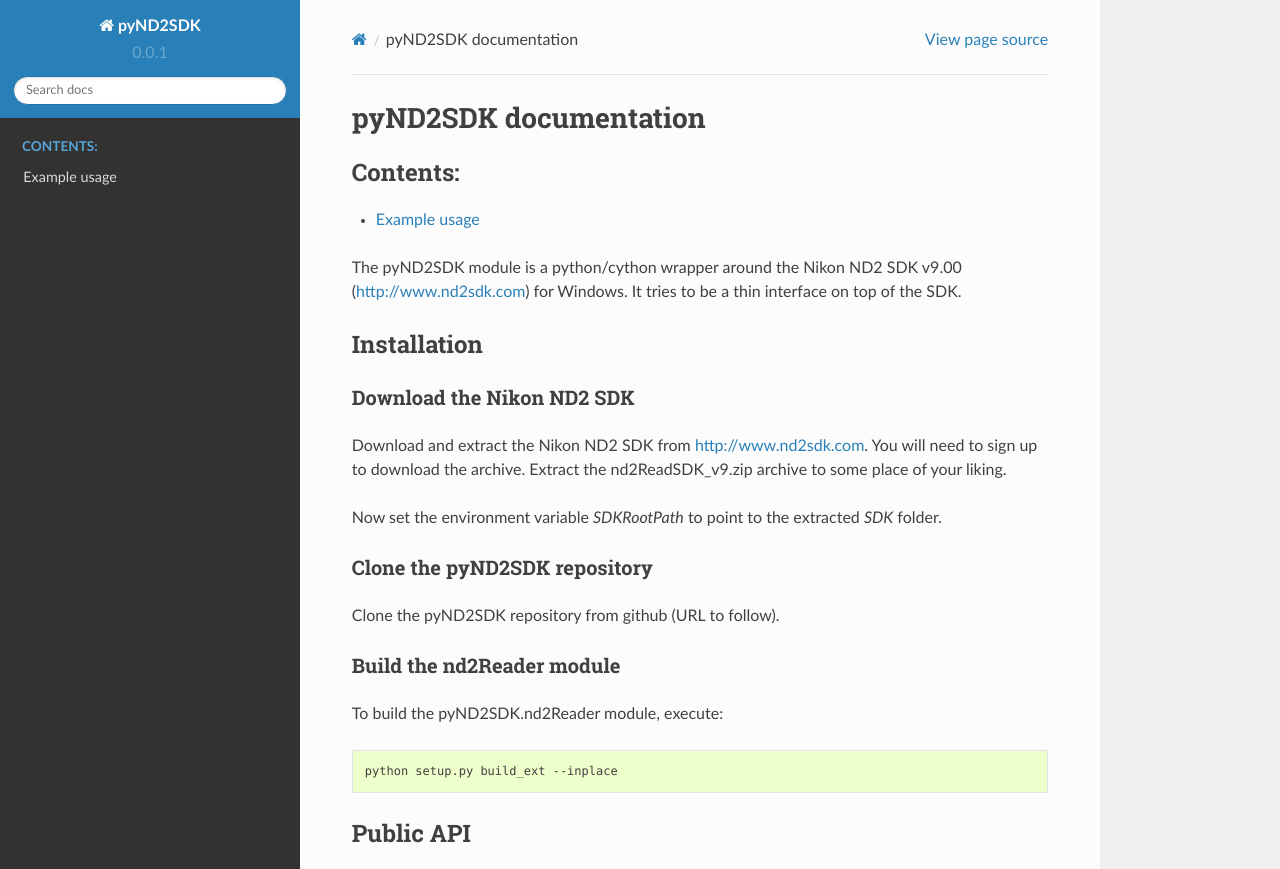
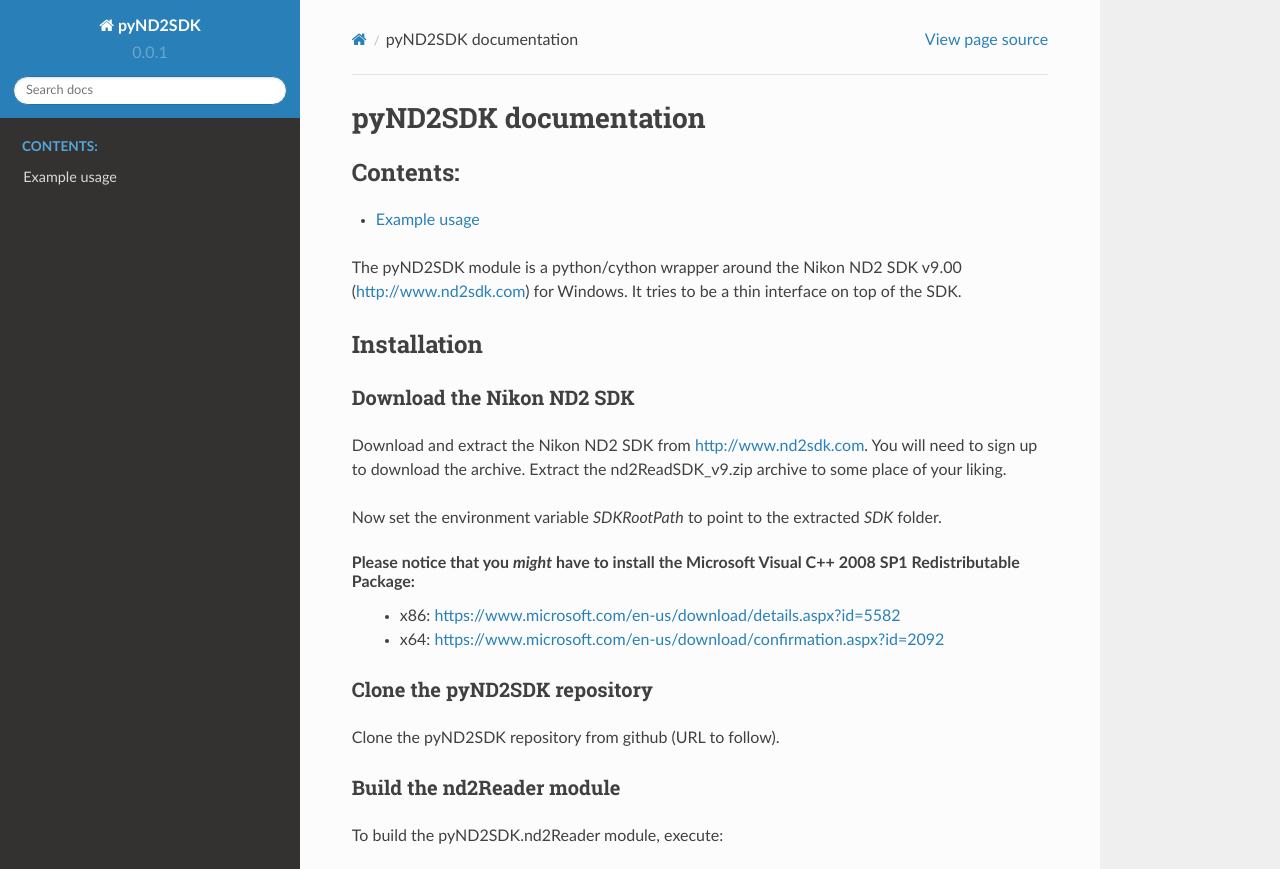
Before and after one commit to aarpon/pyND2SDK, a Sphinx documentation site: the page built from doc/index.rst, in a window 1280 px wide and 900 px high, cut to the strip 0-869 px from the top of the window. Built offline with Sphinx 7.4.7 and the Read the Docs theme 2.0.0, drawn with Linux system fonts in a browser that asks for light colours.

Commit message:
Add links to download the VC++ 2008 SP1 Redistributable Packages.

```diff
--- a/doc/index.rst
+++ b/doc/index.rst
@@ -25,6 +25,10 @@
 
 Now set the environment variable `SDKRootPath` to point to the extracted `SDK` folder.
 
+Please notice that you *might* have to install the Microsoft Visual C++ 2008 SP1 Redistributable Package:
+   * x86: https://www.microsoft.com/en-us/download/details.aspx?id=5582
+   * x64: https://www.microsoft.com/en-us/download/confirmation.aspx?id=2092
+
 Clone the pyND2SDK repository
 .............................
 
```
